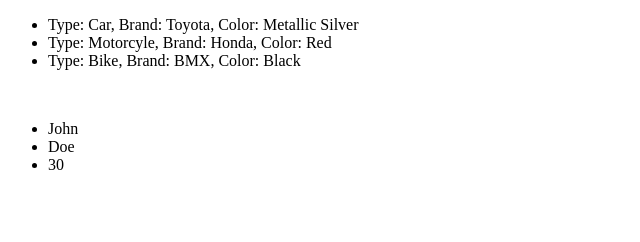
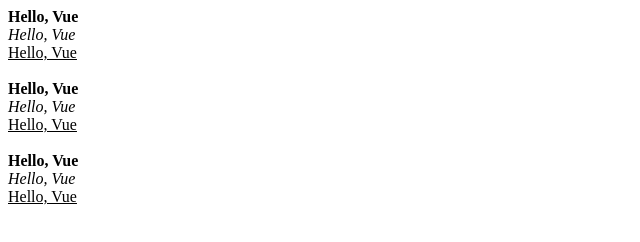
Before and after one commit to willywin99/vue-quiz, a plain HTML site: page index.html in a window 1280 px wide. Shown: the whole page, without its empty margins (0-640 px from the left). Drawn offline with Linux system fonts and the light colour scheme.

Commit message:
Vue.js Component

```diff
--- a/assets/js/app.js
+++ b/assets/js/app.js
@@ -1,16 +1,13 @@
+Vue.component('greeting', {
+  template: `
+    <div>
+      <b>Hello, Vue</b> <br>
+      <i>Hello, Vue</i> <br>
+      <u>Hello, Vue</u>
+    </div>
+  `
+});
+
 var app = new Vue({
   el: '#app',
-  data: {
-    vehicles: [
-      { type: 'Car', brand: 'Toyota', color: 'Metallic Silver'},
-      { type: 'Motorcyle', brand: 'Honda', color: 'Red'},
-      { type: 'Bike', brand: 'BMX', color: 'Black'},
-    ],
-    object: {
-      firstName: 'John',
-      lastName: 'Doe',
-      age: 30,
-    }
-  },
-
-})
+});
--- a/index.html
+++ b/index.html
@@ -9,19 +9,11 @@
 <body>
 
   <div id="app">
-    <ul>
-      <li v-for="vehicle in vehicles">
-        Type: {{ vehicle.type }},
-        Brand: {{ vehicle.brand }},
-        Color: {{ vehicle.color }}
-      </li>
-    </ul>
+    <greeting></greeting>
     <br>
-    <ul>
-      <li v-for="value in object">
-        {{ value }}
-      </li>
-    </ul>
+    <greeting></greeting>
+    <br>
+    <greeting></greeting>
   </div>
 
   <!-- development version, includes helpful console warnings -->
```
